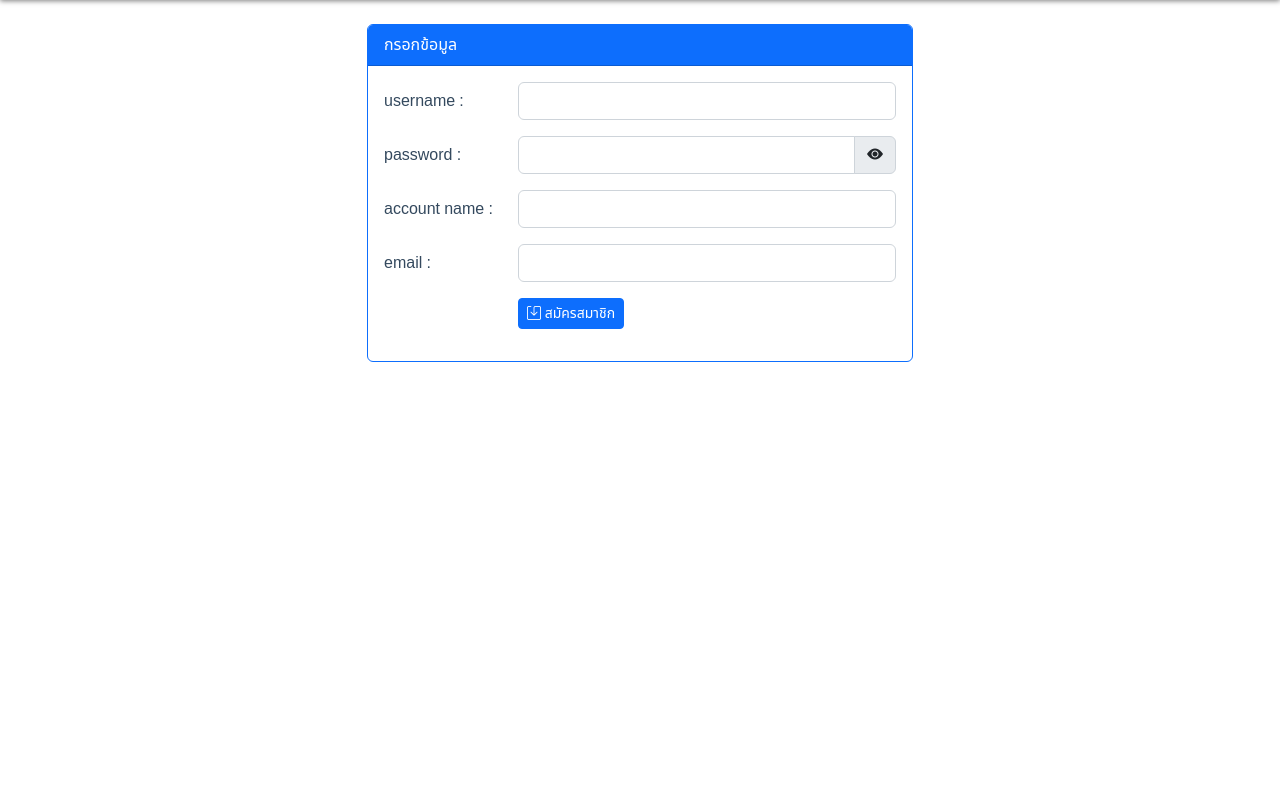
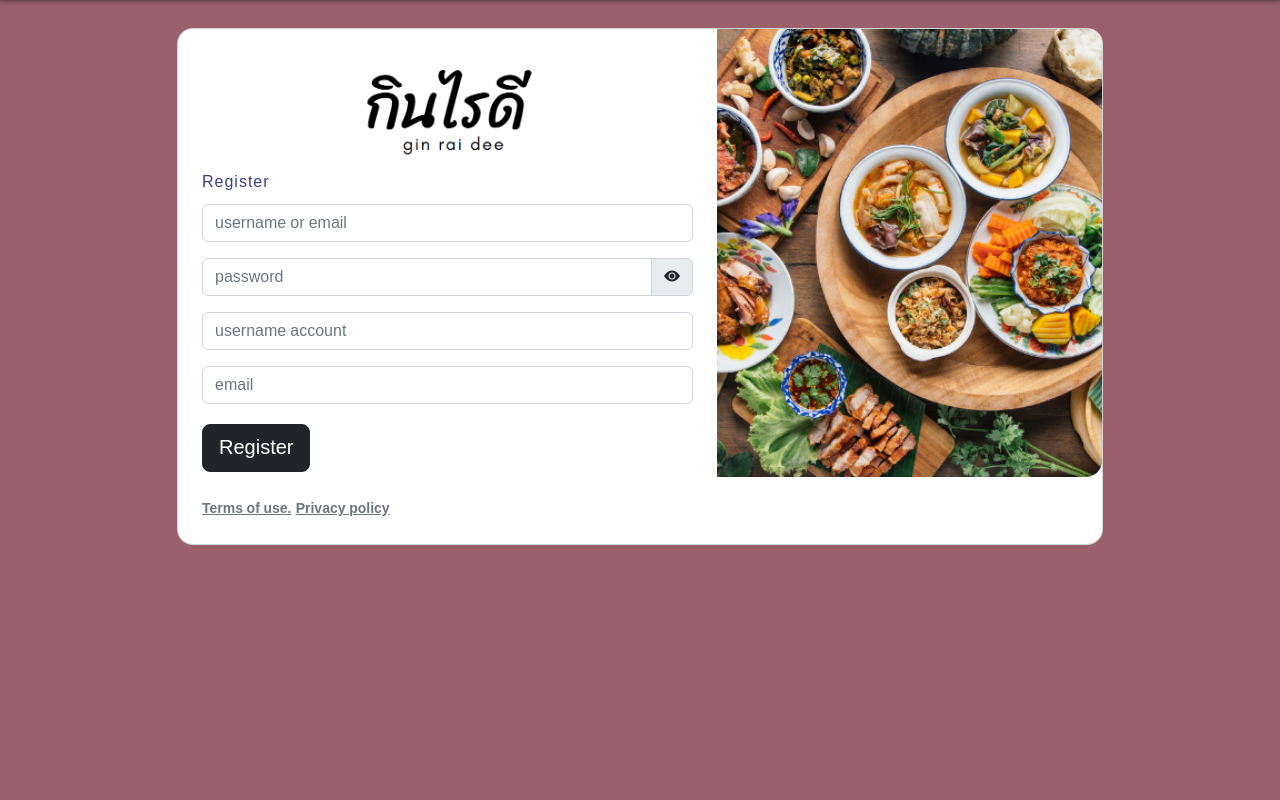
Before and after one commit to prwthub/project_foodwebboard, a PHP site: page /register.php in a window 1280 px wide. Shown: the part 70-870 px from the top of the page. Before the commit the page ends 432 px from the top, so only its background shows below. Run offline with PHP 8.4, Linux system fonts and the light colour scheme; some libraries are stand-ins or nearby versions.

Commit message:
UX/UI Register

```diff
--- a/register.php
+++ b/register.php
@@ -9,9 +9,12 @@ session_start();
     <meta http-equiv="X-UA-Compatible" content="IE=edge">
     <meta name="viewport" content="width=device-width, initial-scale=1.0">
     <!-- CSS only -->
-    <link href="https://cdn.jsdelivr.net/npm/bootstrap@5.2.2/dist/css/bootstrap.min.css" rel="stylesheet" integrity="sha384-Zenh87qX5JnK2Jl0vWa8Ck2rdkQ2Bzep5IDxbcnCeuOxjzrPF/et3URy9Bv1WTRi" crossorigin="anonymous">
+    <link href="https://cdn.jsdelivr.net/npm/bootstrap@5.2.2/dist/css/bootstrap.min.css" rel="stylesheet"
+        integrity="sha384-Zenh87qX5JnK2Jl0vWa8Ck2rdkQ2Bzep5IDxbcnCeuOxjzrPF/et3URy9Bv1WTRi" crossorigin="anonymous">
     <!-- JavaScript Bundle with Popper -->
-    <script src="https://cdn.jsdelivr.net/npm/bootstrap@5.2.2/dist/js/bootstrap.bundle.min.js" integrity="sha384-OERcA2EqjJCMA+/3y+gxIOqMEjwtxJY7qPCqsdltbNJuaOe923+mo//f6V8Qbsw3" crossorigin="anonymous"></script>
+    <script src="https://cdn.jsdelivr.net/npm/bootstrap@5.2.2/dist/js/bootstrap.bundle.min.js"
+        integrity="sha384-OERcA2EqjJCMA+/3y+gxIOqMEjwtxJY7qPCqsdltbNJuaOe923+mo//f6V8Qbsw3"
+        crossorigin="anonymous"></script>
     <!--Icon-->
     <link rel="stylesheet" href="https://cdn.jsdelivr.net/npm/bootstrap-icons@1.9.1/font/bootstrap-icons.css">
 
@@ -35,6 +38,21 @@ session_start();
             }
         }
     </script>
+    <style>
+        .responsiveImage {
+            width: 100%;
+            height: 35vw;
+            object-fit: cover;
+
+        }
+
+        .responsiveImagelogo {
+            width: 140pt;
+            height: 80%;
+            object-fit: cover;
+
+        }
+    </style>
 </head>
 
 <body>
@@ -45,13 +63,10 @@ session_start();
     ?>
     <?php
     include "nav.php";
-    echo "<BR>"
     ?><!-- เรียก navbar จากที่อื่นมาใช้ ง่ายต่อการเรียนใช้ในหลายๆไฟล์ -->
-    <div class="container">
-        <form action="register_save.php" method="post">
 
-            <!--------------------------------------------------------------------------------------------->
-            <!-- session ที่เอาไว้เตือนว่า register สำเร็จหรือไม่สำเร็จ -->
+    <section class="vh-100 pb-1" style="background-color: #9A616D; ">
+        <br>
         <?php
         if (isset($_SESSION["add_login"])) {
             ?>
@@ -80,48 +95,87 @@ session_start();
             <?php
         }
         ?>
-            <!--------------------------------------------------------------------------------------------->
-            <div class="row">
-                <div class="col-md-3"> </div>
+        <?php
+        // ถ้ามี session มาจะมีการแสดงผล
+        if (isset($_SESSION["error"])) {
+            echo "<div class='alert alert-danger'><i class='bi bi-exclamation-circle-fill'></i>  ชื่อบัญชีหรือรหัสผ่านไม่ถูกต้อง</div>";
+            // unset ไว้ เมื่อแจ้งเตือนเสร็จแล้ว ก็ลบ ไม่งั้นมันจะคาไว้
+            unset($_SESSION["error"]);
+        }
+        ?>
 
-                <div class="col-md-6">
-                    <div class="card text-dark bg-white border-primary">
-                        <div class="card-header bg-primary text-white ">กรอกข้อมูล</div>
-                        <div class="card-body">
-                            <div class="row mb-3 ">
-                                <label class="col-md-3 col-form-label">username :</label>
-                                <div class="col-md-9">
-                                    <input type="text" class="form-control" name="login" required>
+
+        <div class="container py-1 h-90">
+            <div class="row d-flex justify-content-center align-items-center h-100">
+                <div class="col col-xl-10">
+                    <div class="card" style="border-radius: 1rem;">
+                        <div class="row g-0">
+                            <?php
+                            $min = 1;
+                            $max = 3;
+                            $randomNumber = rand($min, $max);
+                            //echo $randomNumber;
+                            ?>
+
+                            <div class="col-md-6 col-lg-7 d-flex align-items-center">
+
+                                <div class="card-body p-1 p-lg-4 text-black">
+
+                                    <form action="register_save.php" method="post">
+
+                                        <div class="d-flex justify-content-center align-items-center mb-1 pb-1">
+                                            <i class="fas fa-cubes fa-2x me-1" style="color: #ff6219;"></i>
+                                            <img src="food/logo.png" alt="login form"
+                                                class="img-fluid responsiveImagelogo"
+                                                style="border-radius: 1rem 0 0 1rem;" />
                                         </div>
+
+
+
+                                        <div class="form-outline mb-3">
+                                            <h6 class="fw-normal mb-2 pb-1"
+                                                style="letter-spacing: 1px; color: #393f81;">Register</h6>
+                                            <input type="text" name="login" class="form-control"
+                                                class="form-control form-control-lg" required
+                                                placeholder='username or email'>
                                         </div>
-                            <div class="row mb-3 ">
-                                <label class="col-md-3 col-form-label">password :</label>
-                                <div class="col-md-9">
-                                    <div class="input-group">
-                                        <input type="password" class="form-control" name="pwd" required id="password">
-                                        <span class="input-group-text " onclick="password_show_hide();">
+
+                                        <div class="input-group form-outline mb-3">
+                                            <input type="password" name="pwd" class="form-control" id="pwd"
+                                                class="form-control form-control-lg" required placeholder='password'>
+                                            <span class="input-group-text" onclick="password_show_hide();">
                                                 <i class="bi bi-eye-fill" id="show_eye"></i>
                                                 <i class="bi bi-eye-slash-fill d-none" id="hide_eye"></i>
                                             </span>
+
+                                        </div>
+
+                                        <div class="form-outline mb-3">
+                                            <input type="text" name="name" class="form-control"
+                                                class="form-control form-control-lg" required
+                                                placeholder='username account'>
+                                        </div>
+
+                                        <div class="form-outline mb-3">
+                                            <input type="text" name="email" class="form-control"
+                                                class="form-control form-control-lg" required placeholder='email'>
+                                        </div>
+
+                                        <div class="pt-1 mb-4">
+                                            <button class="btn btn-dark btn-lg btn-block"
+                                                type="submit">Register</button>
+                                        </div>
+
+                                        <a href="#!" class="small text-muted">Terms of use.</a>
+                                        <a href="#!" class="small text-muted">Privacy policy</a>
+                                    </form>
+
                                 </div>
                             </div>
-                            </div>
-                            <div class="row mb-3">
-                                <label class="col-md-3 col-form-label">account name :</label>
-                                <div class="col-md-9">
-                                    <input type="text" class="form-control" name="name" require>
-                                </div>
-                            </div>
-                            <div class="row mb-3">
-                                <label class="col-md-3 col-form-label">email :</label>
-                                <div class="col-md-9">
-                                    <input type="email" class="form-control" name="email" required>
-                                </div>
-                            </div>
-                            <div class="row mb-3">
-                                <label class="col-md-3 col-form-label"></label>
-                                <div class="col-md-9">
-                                    <button type="submit" class="btn btn-primary btn-sm bi bi-save"> สมัครสมาชิก </button>
+                            <div class="col-md-6 col-lg-5 d-none d-md-block">
+                                <?php
+                                echo "<img src='food/$randomNumber.png' alt='login form' class='img-fluid responsiveImage' style='border-radius: 0 1rem 1rem 0;' />"
+                                    ?>
                             </div>
                         </div>
                     </div>
@@ -129,11 +183,6 @@ session_start();
             </div>
         </div>
 
-            <div class="col-md-3"> </div>
-    </div>
-    </form>
-
-    </div>
-</body>
+    </section>
 
 </html>
```
Lines whose indentation alone changed are shown as unchanged.
